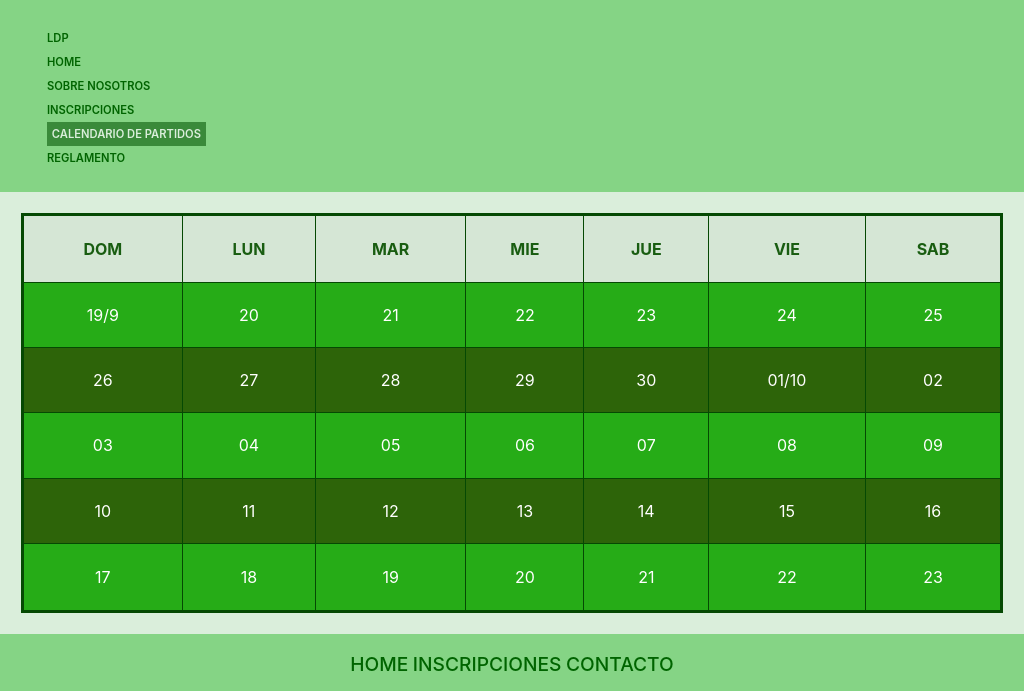
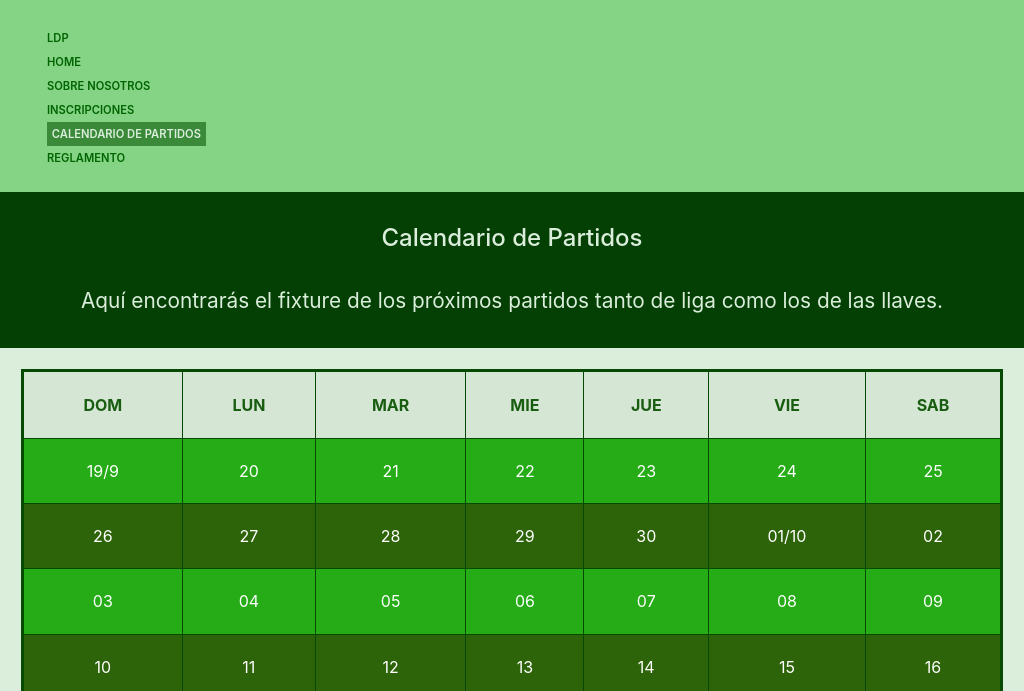
Before and after one commit to DrewArg/La_Dormilona_Padel_Tour-AndresFabbiano, a website: page pages/calendario.html in a window 1024 px wide. Shown: the top 691 px of the page. Drawn offline with nearby package versions, Linux system fonts and the light colour scheme.

Commit message:
agregado titulo y descripción de calendario de partidos

```diff
--- a/pages/calendario.html
+++ b/pages/calendario.html
@@ -6,7 +6,8 @@
     <meta name="viewport" content="width=device-width, initial-scale=1.0">
     <meta name="description"
         content="Aquí encontrarás las fechas próximas a disputarse del torneo La Dormilona Padel Tour.">
-    <meta name="keywords" content="PADEL, COMPETENCIA, TORNEO, ZONA NORTE, AMATEUR, CALENDARIO DE PARTIDOS, FIXTURE, FECHAS PRÓXIMAS">
+    <meta name="keywords"
+        content="PADEL, COMPETENCIA, TORNEO, ZONA NORTE, AMATEUR, CALENDARIO DE PARTIDOS, FIXTURE, FECHAS PRÓXIMAS">
     <script src="https://kit.fontawesome.com/dd3a8c780e.js" crossorigin="anonymous"></script>
     <script src="https://kit.fontawesome.com/dd3a8c780e.js" crossorigin="anonymous"></script>
     <link rel="stylesheet" href="../sass/estilos.css">
@@ -40,6 +41,20 @@
     </header>
 
     <main>
+
+        <section class="main__section2">
+            <h3 class="main__section2 h3">Calendario de Partidos</h3>
+            <div class="main__section2--contenido">
+                <p>
+                    Aquí encontrarás el fixture de los próximos partidos tanto de liga como los de las llaves.
+                </p>
+            </div>
+        </section>
+
+
+
+
+
         <section class="main__section1">
             <table class="main__section1--tableFlex">
                 <tr class="main__section1--encabezadoFila">
--- a/sass/_responsiveDesktop.scss
+++ b/sass/_responsiveDesktop.scss
@@ -167,7 +167,7 @@
             display: flex;
             flex-direction: column;
             flex-wrap: nowrap;
-            align-items: center;
+
             background-color: #043f04;
             color: $Color-Principal;
             padding: 1.3rem;
@@ -185,8 +185,19 @@
             }
 
             &--h2 {
+                text-align: center;
                 font-size: 40px;
                 font-weight: 400;
+            }
+
+            & h3 {
+                text-align: center;
+                font-size: 1.8rem;
+            }
+
+            &--contenido {
+                text-align: justify;
+                font-size: 1.6rem;
             }
         }
 
--- a/sass/_responsiveMobile.scss
+++ b/sass/_responsiveMobile.scss
@@ -158,6 +158,16 @@
                 font-size: 1.7rem;
                 font-weight: 400;
             }
+
+            & h3 {
+                text-align: center;
+                font-size: 1.5rem;
+            }
+
+            &--contenido {
+                text-align: justify;
+                font-size: 1.3rem;
+            }
         }
 
         &__section3 {
```
Also changed, not shown: sass/estilos.css, 1 other file.
